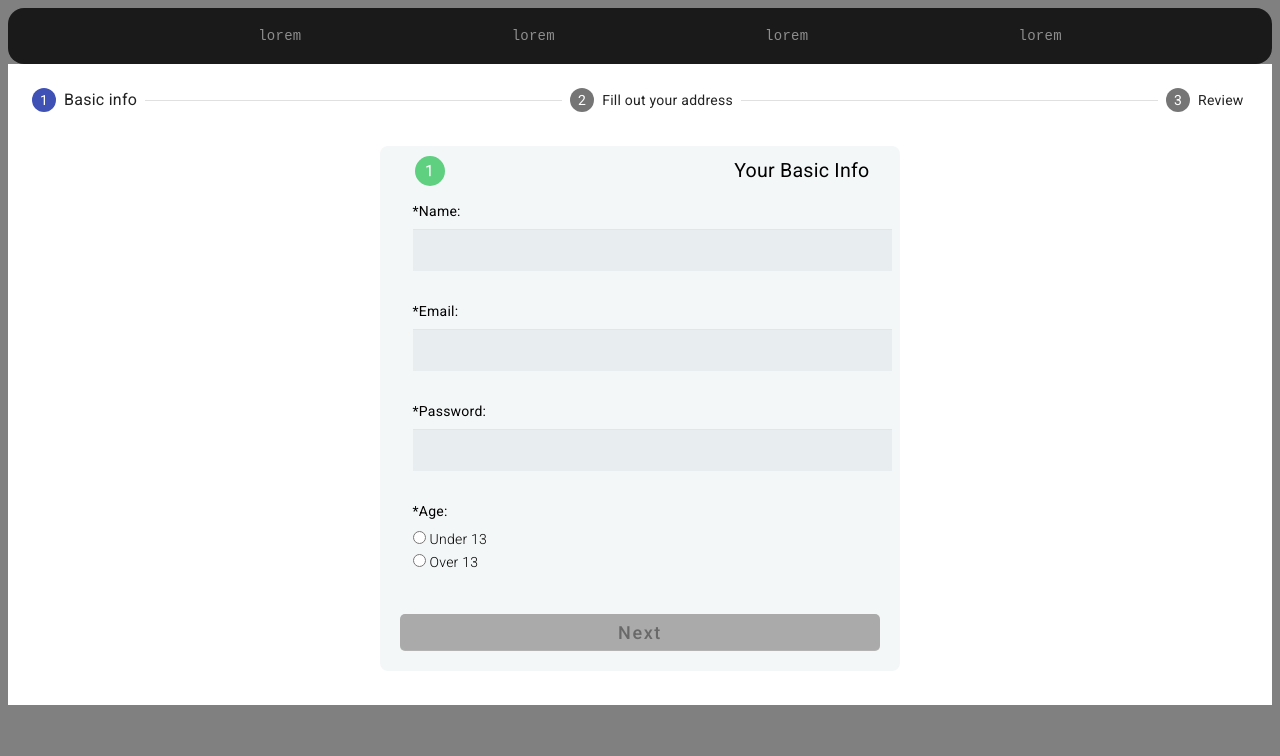
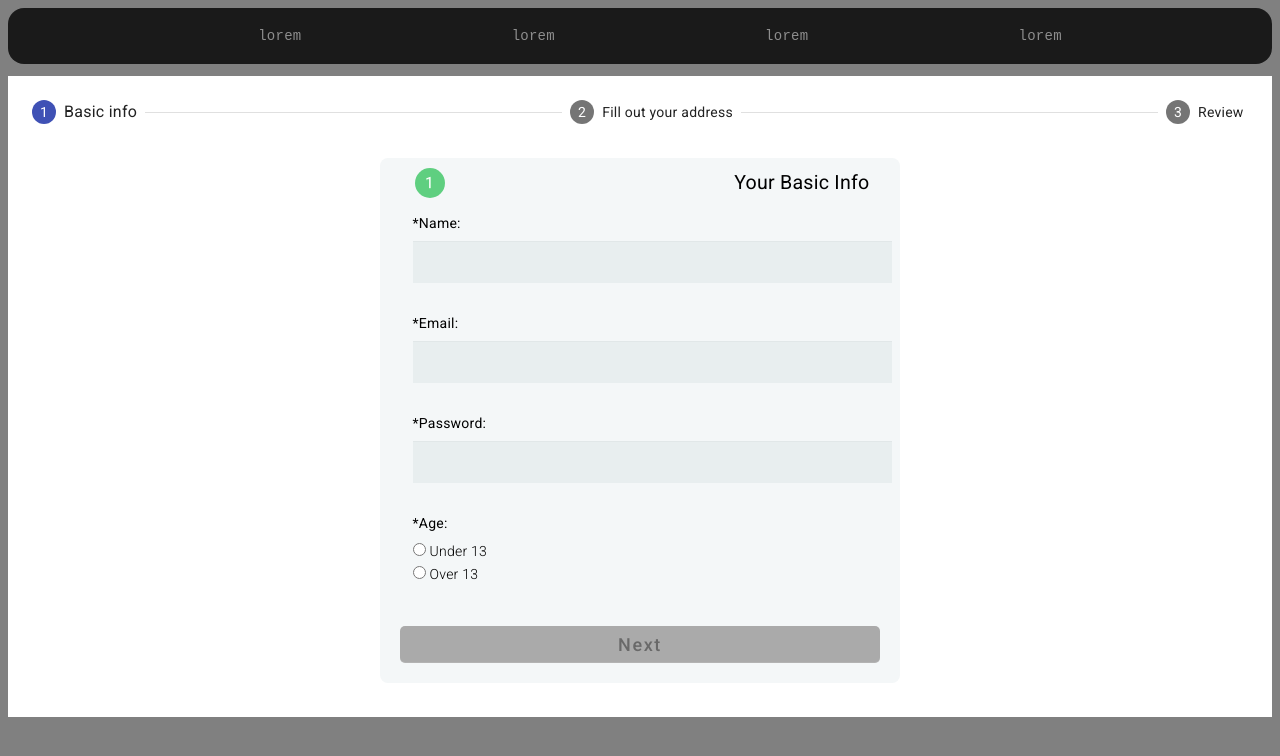
Before and after one commit to ceszkraft/tcc-front, an Angular app: page / in a window 1280 px wide. Shown: the top 756 px of the page. Built offline with nearby package versions, Linux system fonts and the light colour scheme.

Commit message:
feat: atop resize

```diff
--- a/src/app/app.component.html
+++ b/src/app/app.component.html
@@ -1,2 +1,4 @@
-<app-header/>
-<app-form/>
+<div class="atop">
+  <app-header />
+  <app-form />
+</div>
--- a/src/app/app.component.sass
+++ b/src/app/app.component.sass
@@ -0,0 +1,6 @@
+.atop
+  width: 100%
+  height: 100%
+  display: flex
+  flex-flow: column
+  gap: 12px
--- a/src/app/components/form/form.component.html
+++ b/src/app/components/form/form.component.html
@@ -1,5 +1,5 @@
 <mat-stepper>
-  <mat-step [stepControl]="firstFormGroup" errorMessage="Name is required.">
+  <mat-step [stepControl]="firstFormGroup">
     <div class="sign-up">
       <form [formGroup]="profileForm">
         <ng-template matStepLabel>Basic info</ng-template>
```
